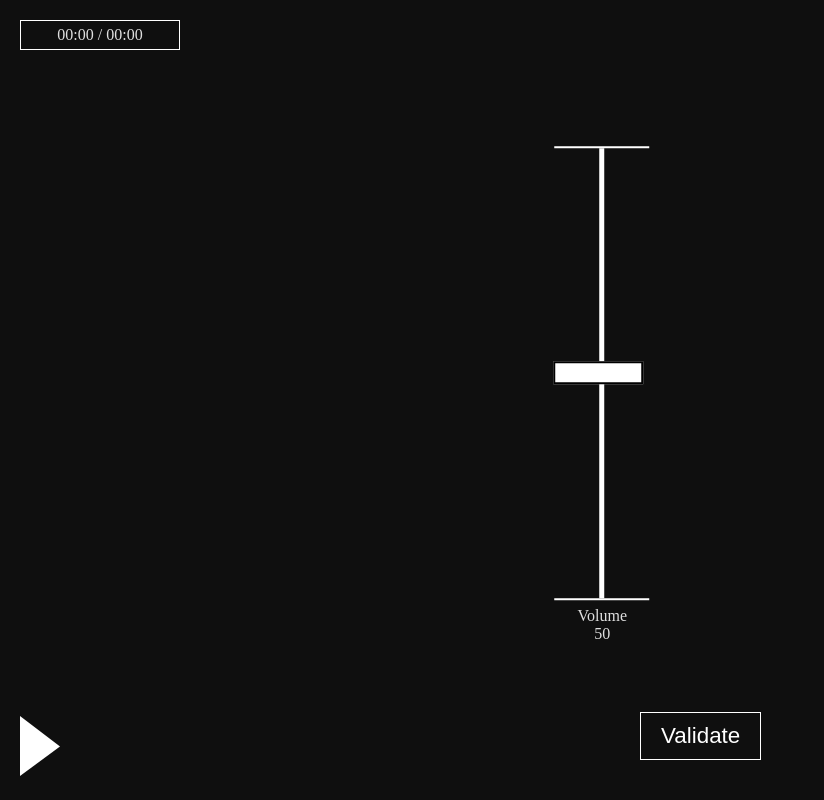
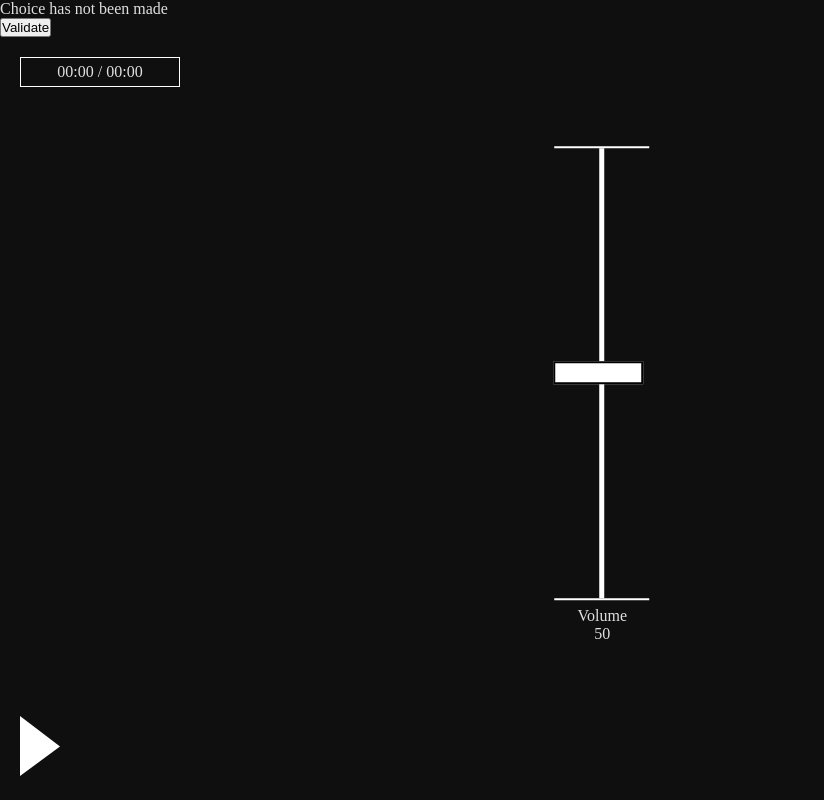
Before and after one commit to pivilartisant/generation-s, a React (Vite) app in the folder client/: page /interface in a window 1280 px wide. Shown: the whole page, without its empty margins (0-824 px from the left). Built offline with nearby package versions, Linux system fonts and the light colour scheme.

Commit message:
added zustand

```diff
--- a/client/package.json
+++ b/client/package.json
@@ -10,7 +10,8 @@
   },
   "dependencies": {
     "react": "^18.2.0",
-    "react-dom": "^18.2.0"
+    "react-dom": "^18.2.0",
+    "zustand": "^4.3.7"
   },
   "devDependencies": {
     "@types/react": "^18.0.28",
--- a/client/src/App.jsx
+++ b/client/src/App.jsx
@@ -1,21 +1,22 @@
 import { BrowserRouter as Router, Routes, Route } from "react-router-dom";
 import './App.css'
-import { useState } from 'react'
-import { Game } from './components/Game/Game'
+import { CheckValidation } from './components/Game/CheckValidation'
 import { AudioPlayer } from './components/audioPlayer/AudioPlayer'
+
+import { useStore } from "./store";
+import { shallow } from "zustand/shallow";
+
 
 
 function App() {
-
-  const [isValid, setIsValid] = useState(false);
-
 
   return (
     <div className="App">
     <Router>
         <Routes>
-          <Route path="/interface" element={<AudioPlayer isValid={isValid} setIsValid={setIsValid} />} />
-          <Route path="/game" element={ <Game isValid={isValid} />} />
+
+          <Route path="/interface" element={<AudioPlayer  />} />
+          <Route path="/game" element={ <CheckValidation />} />
         </Routes>
     </Router>
     </div>
--- /dev/null
+++ b/client/src/components/Game/CheckValidation.jsx
@@ -0,0 +1,16 @@
+import { useStore } from "../../store";
+import { shallow } from "zustand/shallow";
+
+export function CheckValidation() {
+  const isValid = useStore((store) => store.choice.isValid, shallow);
+  // const setChoice = useStore((store)=> store.setChoice)
+  // const test = useStore((store) => store.choice.isValid, shallow);
+  console.log(isValid)
+  return (
+    <div>
+      <div>
+        <p> {isValid.toString()} </p>
+      </div>
+    </div>
+  )
+}
--- a/client/src/components/Game/Game.jsx
+++ /dev/null
@@ -1,9 +0,0 @@
-import { useEffect } from "react";
-
-export function Game(props) {
-  useEffect(() => {
-    console.log("Game component mounted");
-  }, []);
-
-  return props.isValid ? <p>Valid</p> : <p>Not Valid</p>;
-}
--- a/client/src/components/audioPlayer/AudioPlayer.jsx
+++ b/client/src/components/audioPlayer/AudioPlayer.jsx
@@ -49,7 +49,6 @@ export const AudioPlayer = (props) => {
               isPlaying={isPlaying}
               isValid={props.isValid}
               setIsValid={props.setIsValid}
-
             />
             {/* This component contains all the relative audio progression */}
             <ProgressBar
--- a/client/src/components/audioPlayer/controls /Controls.jsx
+++ b/client/src/components/audioPlayer/controls /Controls.jsx
@@ -41,7 +41,7 @@ export const Controls = (props) => {
         <VolumeSlider audioRef={props.audioRef} />
         {/* <ReverbSlider audioRef={props.audioRef}/> */}
         {/* <KnobModule/> */}
-        <ValidateButton  isValid={props.isValid} setIsValid={props.setIsValid}  />
+        <ValidateButton />
       </div>
     );
   };
--- a/client/src/components/audioPlayer/controls /controller/buttons/ValidateButton.jsx
+++ b/client/src/components/audioPlayer/controls /controller/buttons/ValidateButton.jsx
@@ -1,14 +1,21 @@
 import "./validateButton.css"
+import { useStore } from "../../../../../store";
+import { shallow } from "zustand/shallow";
 
-export function ValidateButton (props) {
-    function handleClick () {
-        props.setIsValid(true)
-        console.log(props.isValid)
-    }
+
+export function ValidateButton () {
+    const  choice = useStore((store) => store.choice.isValid, shallow);
+    const setChoice = useStore((store)=> store.setChoice)
 
     return (
-        <button onClick={()=>handleClick()} className="validate-button">
-            Validate
+      <div>
+        <div>
+      <p> {choice ? "Choice has been made" : "Choice has not been made"} </p>
+    </div>
+        <button onClick={()=>{setChoice(!choice)}}>
+          Validate
         </button>
+
+      </div>
     )
 }
--- /dev/null
+++ b/client/src/store.js
@@ -0,0 +1,11 @@
+import { create } from 'zustand'
+
+const useValidFnStore = (set) => ({
+  choice: {isValid : false},
+  setChoice : (isValid) => set((store)=>({choice : {isValid}}))
+
+})
+
+
+
+export const useStore = create(useValidFnStore)
```
Also changed, not shown: 1 other file (tests, documents, lock files or other folders).
